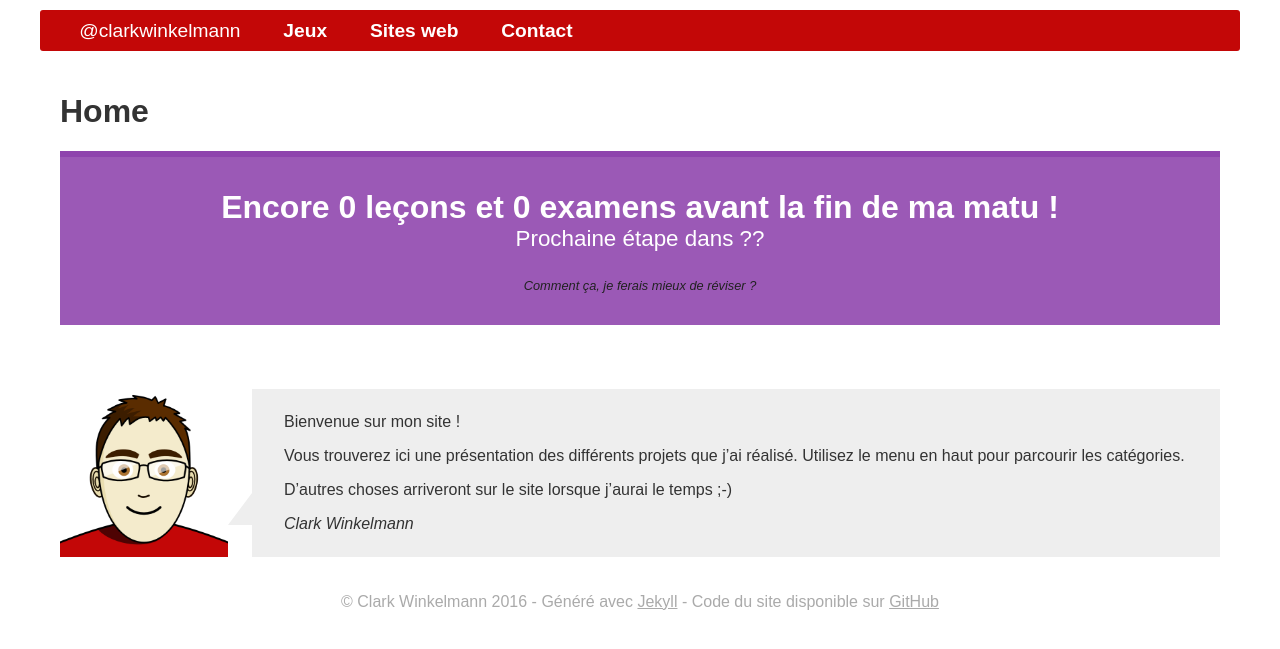
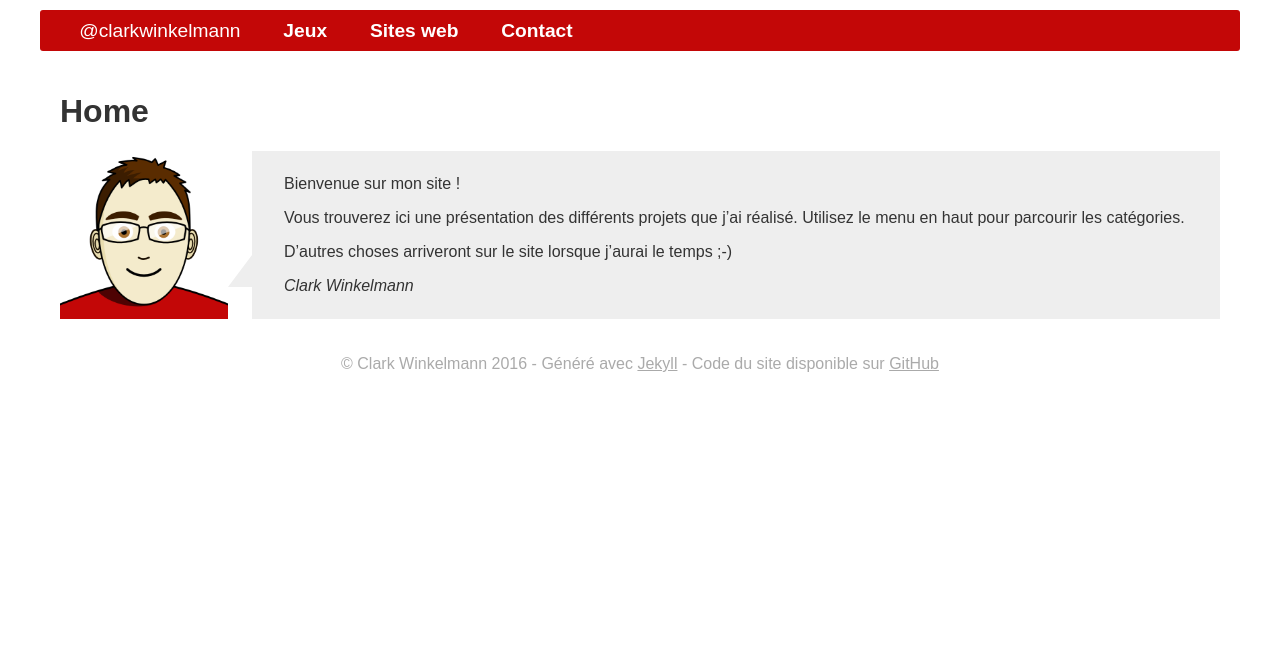
Before and after one commit to clarkwinkelmann/clarkwinkelmann.com, a Jekyll site: the page built from index.md, in a window 1280 px wide. Shown: the top 649 px of the page. Built offline with Jekyll 4.4.1, drawn with Linux system fonts in a browser that asks for light colours; comment, search, counter and statistics services are not loaded; some of the changed lines change nothing that is shown.

Commit message:
Retiré countdown des examens

```diff
--- a/index.md
+++ b/index.md
@@ -2,12 +2,6 @@
 layout: page
 title: Home
 ---
-
-<div class="matu-countdown">
-	<div>Encore <span id="js-countdown-lessons">?</span> leçons et <span id="js-countdown-exams">?</span> examens avant la fin de ma matu !</div>
-	<div class="threshold">Prochaine étape dans <span id="js-countdown-threshold">?</span></div>
-	<div class="remark">Comment ça, je ferais mieux de réviser ?</div>
-</div>
 
 <div class="clark-speaking">
 <div class="speech-bubble" markdown="1">
@@ -23,123 +17,3 @@ D'autres choses arriveront sur le site lorsque j'aurai le temps ;-)
 
 </div>
 </div>
-
-<script>
-
-/**
- * Les dates de fin des leçons de ma dernière semaine
- */
-var lessons = [
-	'2016-06-06T08:15:00', '2016-06-07T08:15:00', '2016-06-08T08:15:00', '2016-06-09T08:15:00', '2016-06-10T08:15:00',
-	'2016-06-06T09:05:00', '2016-06-07T09:05:00', '2016-06-08T09:05:00', '2016-06-09T09:05:00', '2016-06-10T09:05:00',
-	'2016-06-06T09:55:00', '2016-06-07T09:55:00', '2016-06-08T09:55:00', '2016-06-09T09:55:00', '2016-06-10T09:55:00',
-	'2016-06-06T10:55:00', '2016-06-07T10:55:00', '2016-06-08T10:55:00', '2016-06-09T10:55:00', '2016-06-10T10:55:00',
-	'2016-06-06T11:45:00', '2016-06-07T11:45:00', '2016-06-08T11:45:00', '2016-06-09T11:45:00', '2016-06-10T11:45:00',
-	'2016-06-06T12:35:00',                        '2016-06-08T12:35:00',
-	                       '2016-06-07T13:20:00',                        '2016-06-09T13:20:00',
-	                       '2016-06-07T14:10:00', '2016-06-08T14:10:00', '2016-06-09T14:10:00',
-	'2016-06-06T15:00:00', '2016-06-07T15:00:00', '2016-06-08T15:00:00',
-	'2016-06-06T15:55:00',                        '2016-06-08T15:55:00',
-];
-
-/**
- * Les dates de fin de mes examens
- */
-var exams = [
-	'2016-06-13T11:00:00',
-	'2016-06-13T15:00:00',
-	'2016-06-13T17:00:00',
-	'2016-06-14T09:50:00',
-	'2016-06-14T11:10:00',
-	'2016-06-15T10:30:00',
-	'2016-06-16T15:30:00',
-	'2016-06-16T17:15:00',
-	'2016-06-20T13:50:00',
-	'2016-06-21T11:40:00',
-];
-
-/**
- * Date de la prochaine étape
- */
-var nextThreshold = null;
-
-
-/**
- * Recalcule les totaux de leçons et examens restants
- */
-function computeWhatsLeft()
-{
-	var now = (new Date()).getTime();
-
-	// Leçons restantes
-	var lessonsLeft = lessons.filter(function(time) {
-		return (new Date(time)).getTime() > now;
-	});
-	var numberOfLessonsLeft = lessonsLeft.length;
-
-	// Examens restants
-	var examsLeft = exams.filter(function(time) {
-		return (new Date(time)).getTime() > now;
-	});
-	var numberOfExamnsLeft = examsLeft.length;
-
-	// Toutes les étapes restantes par ordre chronologique
-	var incomingThresholds = lessonsLeft.concat(examsLeft);
-	if(incomingThresholds.length > 0) {
-		nextThreshold = new Date(incomingThresholds.sort(function(a, b) {
-			return (new Date(a)).getTime() > (new Date(b)).getTime();
-		})[0]); // get first elem
-	} else {
-		nextThreshold = null;
-	}
-
-	// Update
-	document.getElementById('js-countdown-lessons').innerHTML = numberOfLessonsLeft;
-	document.getElementById('js-countdown-exams').innerHTML  = numberOfExamnsLeft;
-}
-
-/**
- * Met à jour le temps restant jusqu'à la prochaine étape
- */
-function updateThreshold()
-{
-	// Se rafraîchit toutes les 10 secondes
-	window.setTimeout(function() {
-		window.requestAnimationFrame(updateThreshold);
-	}, 10 * 1000);
-
-	// Si null on n'affiche rien
-	if(nextThreshold == null) {
-		document.getElementById('js-countdown-threshold').innerHTML  = '??';
-		return;
-	}
-
-	// Temps restant en secondes
-	var timeLeft = (nextThreshold.getTime() - (new Date()).getTime()) / 1000;
-
-	// Si le délai est atteint on fait recalculer le restant
-	if(timeLeft < 0) {
-		computeWhatsLeft();
-		return;
-	}
-
-	// Temps dans les différentes unités
-	var days    = Math.floor(timeLeft / (60 * 60 * 24));
-	var hours   = Math.floor(timeLeft % (60 * 60 * 24) / (60 * 60));
-	var minutes = Math.floor(timeLeft % (60 * 60)      / (60));
-
-	// Valeurs à afficher
-	var display = [];
-	if(days > 0   ) { display.push(days    + ' jours'); }
-	if(hours > 0  ) { display.push(hours   + ' heures'); }
-	display.push(minutes + ' minutes');
-
-	// Update
-	document.getElementById('js-countdown-threshold').innerHTML  =  display.join(', ');
-}
-
-// Go !
-computeWhatsLeft();
-updateThreshold();
-
-</script>
```
